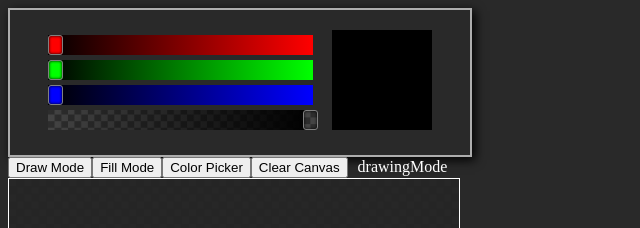
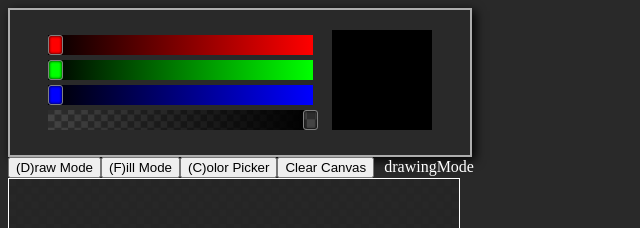
Before and after one commit to kbetker/mycodepen, a React (Create React App) app: page / in a window 1280 px wide. Shown: the top 228 px of the page, without its empty margins (0-640 px from the left). Built offline with nearby package versions, Linux system fonts and the light colour scheme.

Commit message:
formatted some code and styled a bit

```diff
--- a/src/components/Colors/Colors.css
+++ b/src/components/Colors/Colors.css
@@ -101,5 +101,10 @@
     background-color: rgb(0, 0, 255);
 }
 .Alpha{
-    background-size: 300%;
+    background-size: 4%;
+    background-attachment: fixed;
+    background-repeat: repeat;
 }
+/* .knob.Alpha{
+    backg
+} */
--- a/src/components/PixelCanvas/PixelCanvas.js
+++ b/src/components/PixelCanvas/PixelCanvas.js
@@ -48,11 +48,8 @@ function PixelCanvas() {
 
     // fill function helper
     function fillColorRecurs(row, column, currBgColor, newArr) {
-        if (row !== null && column !== null) {
-            // console.log(currBgColor, "<== currBgColor", selectedColor, "<== Selected Color")
-        }
-
-        if (row === null
+        // if (row !== null && column !== null) { console.log(currBgColor, "<== currBgColor", selectedColor, "<== Selected Color") }
+        if (   row === null
             || column === null
             || newArr[row][column] !== currBgColor
             || selectedColor === currBgColor
@@ -103,27 +100,27 @@ function PixelCanvas() {
         document.addEventListener("mouseup", (e) => { isMouseDown.current = false })
     }, [isMouseDown])
 
-    useEffect(()=>{
-        document.addEventListener("keypress", (e)=>{
-           if(e.key === "d"){
+    useEffect(() => {
+        document.addEventListener("keypress", (e) => {
+            if (e.key === "d") {
                 setEditMode('drawingMode')
-           } else if  (e.key === "f"){
+            } else if (e.key === "f") {
                 setEditMode('fillMode')
-          } else if (e.key === "c"){
+            } else if (e.key === "c") {
                 setEditMode('colorPicker')
             }
         })
 
-    },[])
+    }, [])
 
 
     return (
         <>
             <div className="editButtons">
-                <button onClick={() => setEditMode('drawingMode')}>Draw Mode</button>
-                <button onClick={() => setEditMode('fillMode')}>Fill Mode</button>
-                <button onClick={() => setEditMode('colorPicker')}>Color Picker</button>
-                <button onClick={() =>setColorArray(initArray())}>Clear Canvas</button>
+                <button onClick={() => setEditMode('drawingMode')}>&#40;D&#41;raw Mode</button>
+                <button onClick={() => setEditMode('fillMode')}>&#40;F&#41;ill Mode</button>
+                <button onClick={() => setEditMode('colorPicker')}>&#40;C&#41;olor Picker</button>
+                <button onClick={() => setColorArray(initArray())}>Clear Canvas</button>
                 <span style={{ color: "white", marginLeft: "10px" }}>{editMode}</span>
             </div>
 
```
Also changed, not shown: src/components/Colors/Colors.js (+13 -13 lines). Lines whose indentation alone changed are shown as unchanged.
